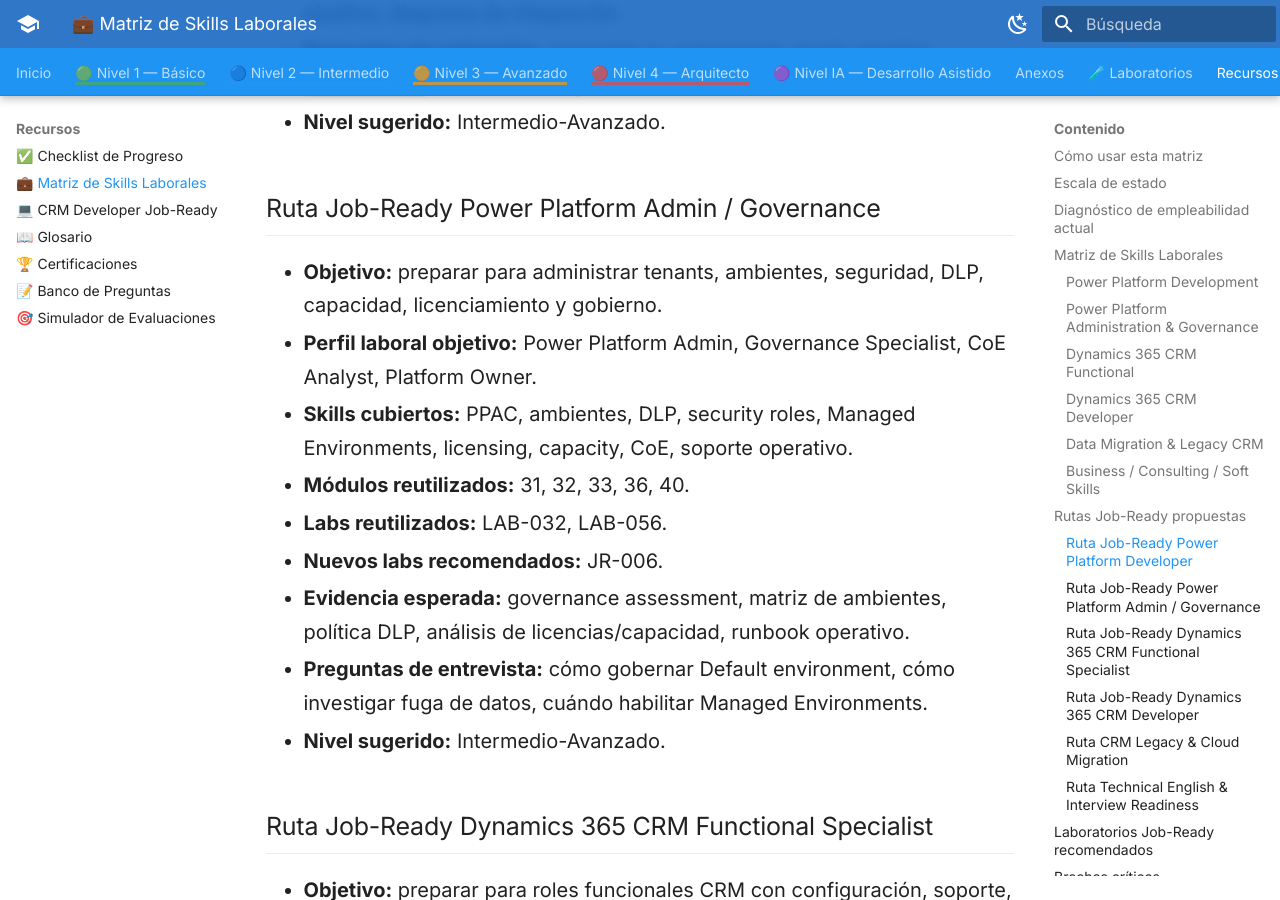
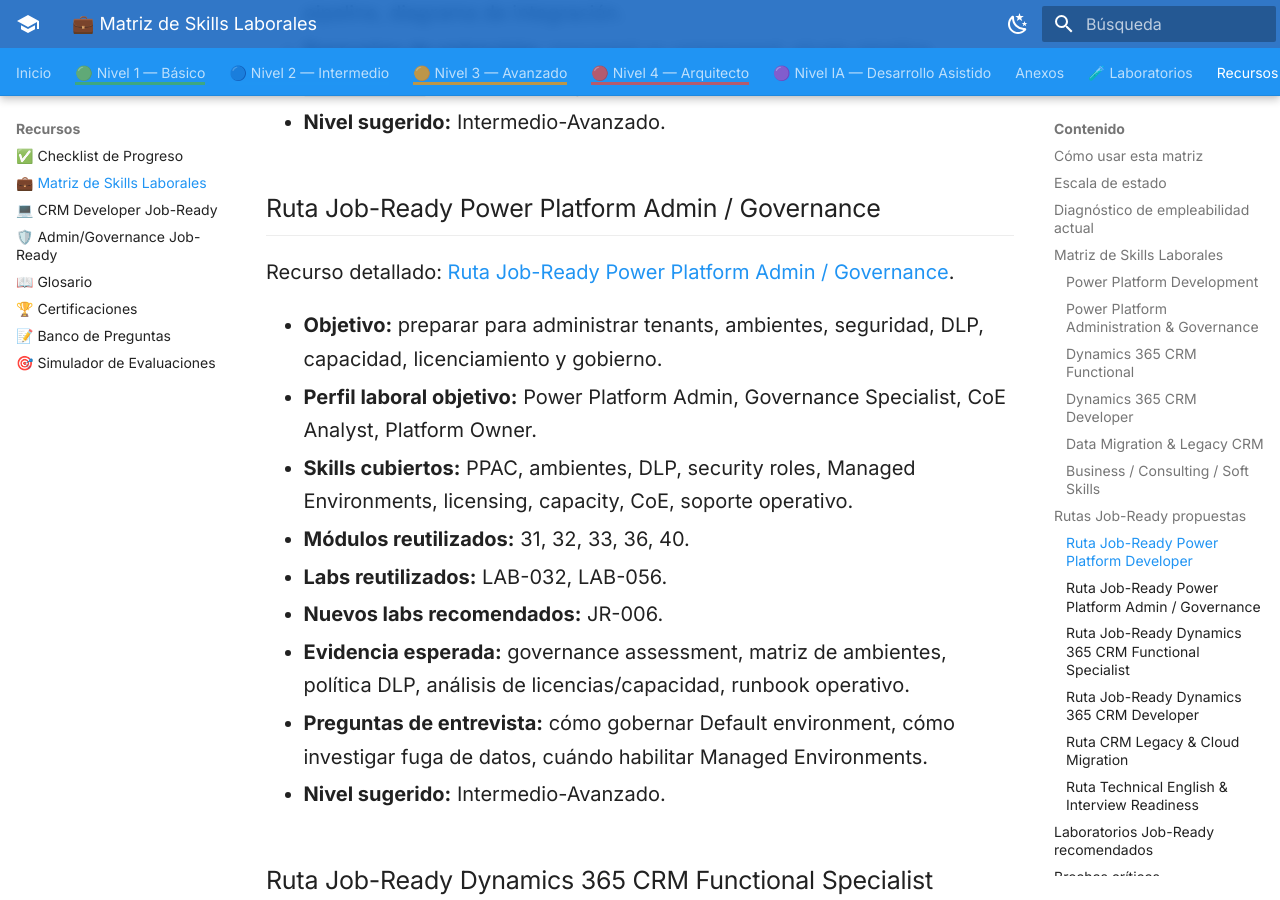
Before and after one commit to EdwingAlarcon/PlanEstudio, an MkDocs documentation site: the page built from docs/Recursos/MATRIZ_SKILLS_LABORALES.md, in a window 1280 px wide and 900 px high, scrolled down 13773 px. Built offline with MkDocs 1.6.1 and Material for MkDocs 9.7.7, drawn with Linux system fonts in a browser that asks for light colours.

Commit message:
docs: link admin governance job-ready route

```diff
--- a/docs/Recursos/MATRIZ_SKILLS_LABORALES.md
+++ b/docs/Recursos/MATRIZ_SKILLS_LABORALES.md
@@ -160,6 +160,8 @@ Estas rutas aún no son rutas oficiales de `/rutas`. Son propuestas de empleabil
 
 ### Ruta Job-Ready Power Platform Admin / Governance
 
+Recurso detallado: [Ruta Job-Ready Power Platform Admin / Governance](JOB_READY_ADMIN_GOVERNANCE.md).
+
 - **Objetivo:** preparar para administrar tenants, ambientes, seguridad, DLP, capacidad, licenciamiento y gobierno.
 - **Perfil laboral objetivo:** Power Platform Admin, Governance Specialist, CoE Analyst, Platform Owner.
 - **Skills cubiertos:** PPAC, ambientes, DLP, security roles, Managed Environments, licensing, capacity, CoE, soporte operativo.
--- a/mkdocs.yml
+++ b/mkdocs.yml
@@ -75,6 +75,7 @@ nav:
       - "✅ Checklist de Progreso": Recursos/CHECKLIST_PROGRESO.md
       - "💼 Matriz de Skills Laborales": Recursos/MATRIZ_SKILLS_LABORALES.md
       - "💻 CRM Developer Job-Ready": Recursos/JOB_READY_CRM_DEVELOPER.md
+      - "🛡️ Admin/Governance Job-Ready": Recursos/JOB_READY_ADMIN_GOVERNANCE.md
       - "📖 Glosario": Recursos/GLOSARIO_TERMINOS.md
       - "🏆 Certificaciones": Recursos/CERTIFICACIONES.md
       - "📝 Banco de Preguntas": Recursos/EVALUACIONES_MODULOS_CERTIFICACION.md
```
